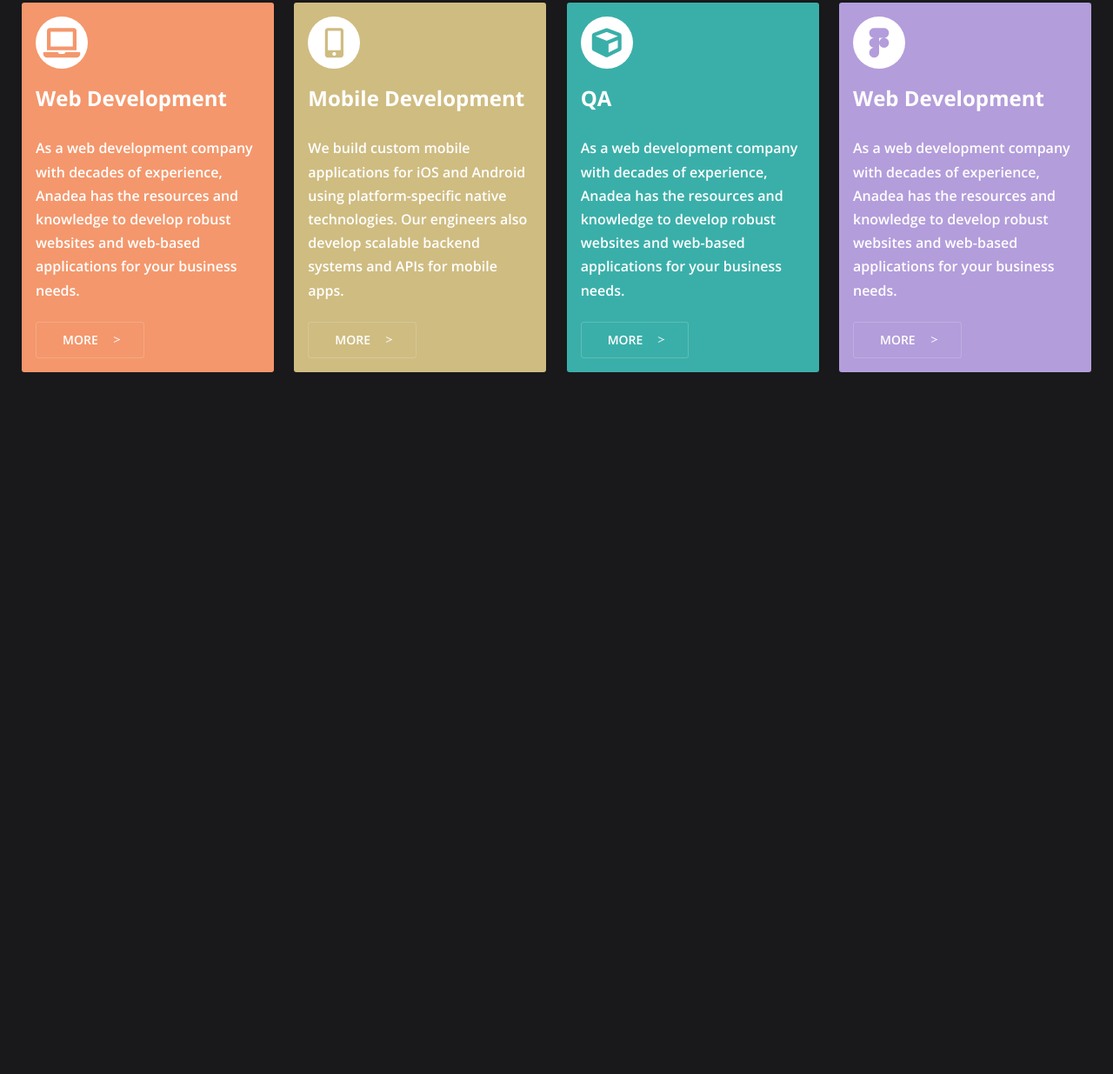
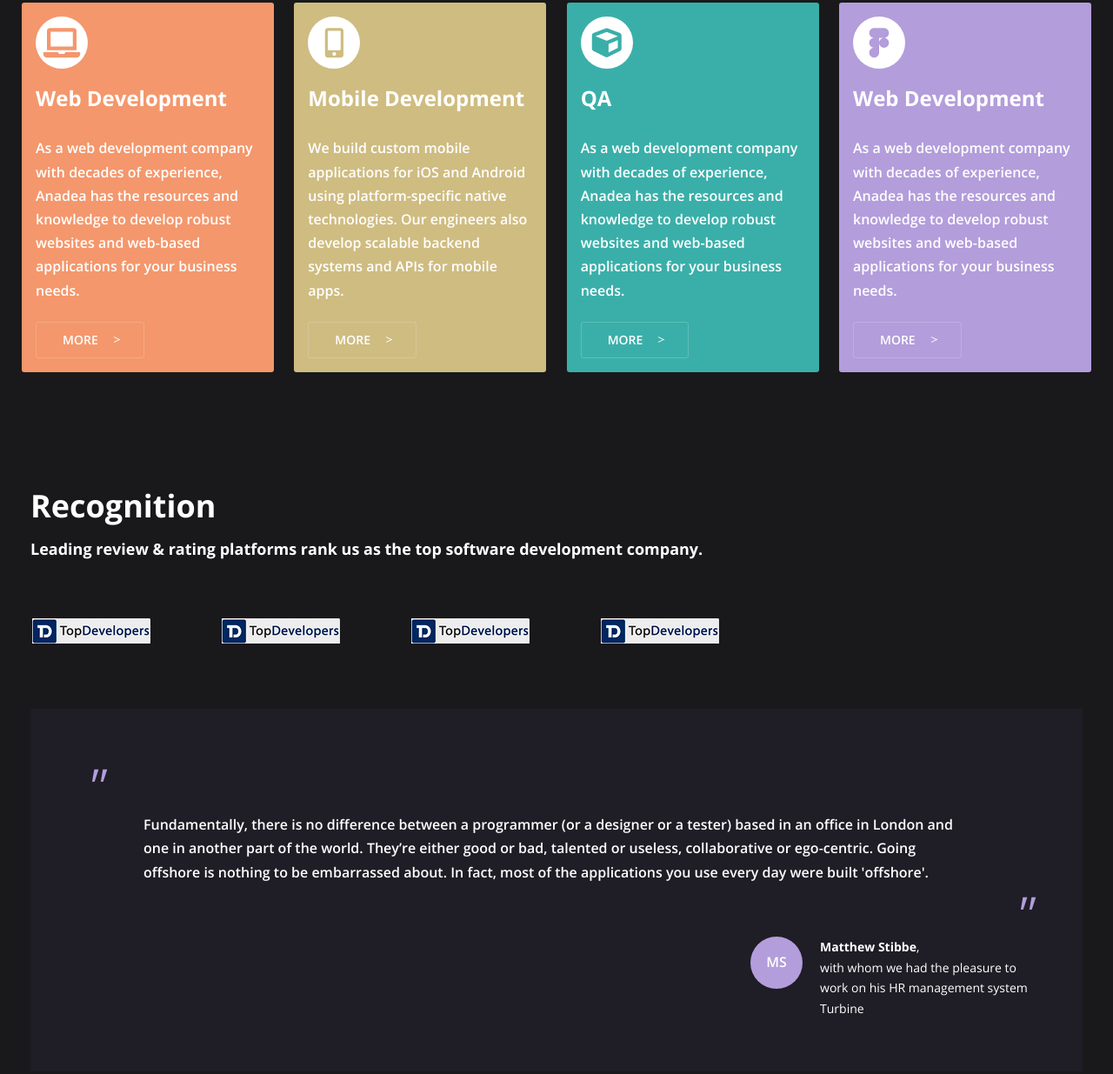
Before and after one commit to galina-osenina/genus, a website: page src/index.html in a window 1280 px wide. Shown: the part 1619-2854 px from the top of the page at 87% size. Before the commit the page ends 2117 px from the top, so only its background shows below. Drawn offline with nearby package versions, Linux system fonts and the light colour scheme; files that its build step writes are made by us from their sources; files whose address does not match are found by name.

Commit message:
blockquote

```diff
--- a/src/index.html
+++ b/src/index.html
@@ -224,6 +224,40 @@
           </div>
         </div>
       </section>
+
+      <section class="section">
+        <div class="container">
+          <h2 class="h2">Recognition</h2>
+          <p class="recognition-text">Leading review & rating platforms rank us as the top software development company. </p>
+          <div class="clients-list">
+            <img src="images/rec1.png" alt="" class="client">
+            <img src="images/rec1.png" alt="" class="client">
+            <img src="images/rec1.png" alt="" class="client">
+            <img src="images/rec1.png" alt="" class="client">
+          </div>
+          <blockquote class="blockquote">
+            <div class="blockquote__content">
+              <p>Fundamentally, there is no difference between a programmer (or a designer or a tester)
+                based in an office in London and one in another part of the world. They’re either good or bad,
+                talented or useless, collaborative or ego-centric. Going offshore is nothing to be embarrassed about.
+                In fact, most of the applications you use every day were built 'offshore'.
+              </p>
+            </div>
+            <div class="cite">
+              <div class="cite__avatar">
+                MS
+              </div>
+              <div class="cite__source">
+                <span class="cite__name">Matthew Stibbe</span>,<br>
+                with whom we had the pleasure to
+                work on his HR management system
+                Turbine
+              </div>
+            </div>
+          </blockquote>
+        </div>
+
+      </section>
     </main>
 
     //= html/blocks/footer.html
--- a/src/sass/general.scss
+++ b/src/sass/general.scss
@@ -8,6 +8,12 @@
   font-family: 'OpenSans';
   src: url("../fonts/OpenSans-SemiBold.ttf") format("opentype");
   font-weight: 600;
+}
+
+@font-face {
+  font-family: 'OpenSans';
+  src: url("../fonts/OpenSans-Regular.ttf") format("opentype");
+  font-weight: 400;
 }
 
 * {
@@ -125,3 +131,95 @@ p {
 .col_align_center {
   text-align: center;
 }
+
+.recognition-text {
+  font-size: 18px;
+  font-weight: 700;
+}
+
+.clients-list {
+  display: flex;
+  align-items: center;
+  justify-content: flex-start;
+  flex-wrap: wrap;
+  margin: 55px 0;
+}
+
+.client {
+  max-width: 140px;
+  margin-right: 80px;
+  margin-bottom: 20px;
+
+  &:last-child {
+    margin-right: 0;
+  }
+}
+
+.blockquote {
+  background-color: $color-tertiary;
+  padding: 10px;
+
+  @media (min-width: $tablet) {
+    padding: 60px;
+  }
+}
+
+.blockquote__content {
+  position: relative;
+  padding: 24px;
+
+  @media (min-width: $tablet) {
+    padding: 50px 70px;
+  }
+
+  &:before,
+  &:after {
+    font-size: 55px;
+    line-height: 1;
+    font-weight: 400;
+    font-style: italic;
+    color: #b39ddb;
+  }
+
+  &:before {
+    content: '"';
+    position: absolute;
+    top: 0;
+    left: 0;
+  }
+
+  &:after {
+    content: '"';
+    position: absolute;
+    bottom: 0;
+    right: 0;
+    margin-left: 10px;
+  }
+}
+
+.cite {
+  display: flex;
+  justify-content: flex-end;
+}
+
+.cite__avatar {
+  width: 60px;
+  height: 60px;
+  flex: 0 0 60px;
+  border-radius: 50%;
+  background-color: #b39ddb;
+  display: flex;
+  justify-content: center;
+  align-items: center;
+  margin-right: 20px;
+}
+
+.cite__source {
+  font-size: 14px;
+  font-weight: 400;
+  max-width: 242px;
+}
+
+.cite__name {
+  font-weight: 700;
+}
```
Also changed, not shown: src/fonts/OpenSans-Regular.ttf (added), src/images/rec1.png (added).
